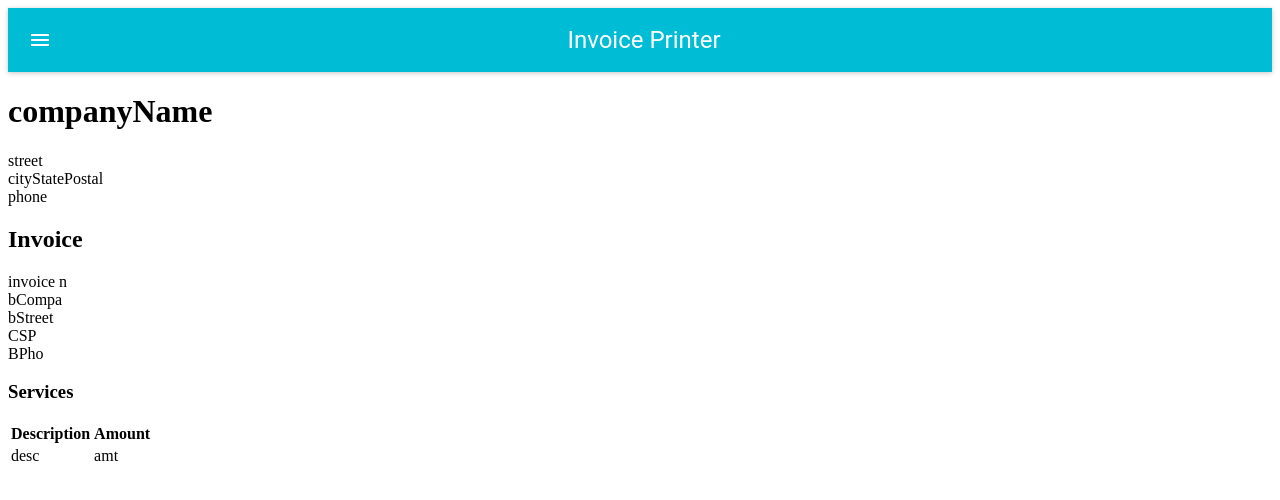
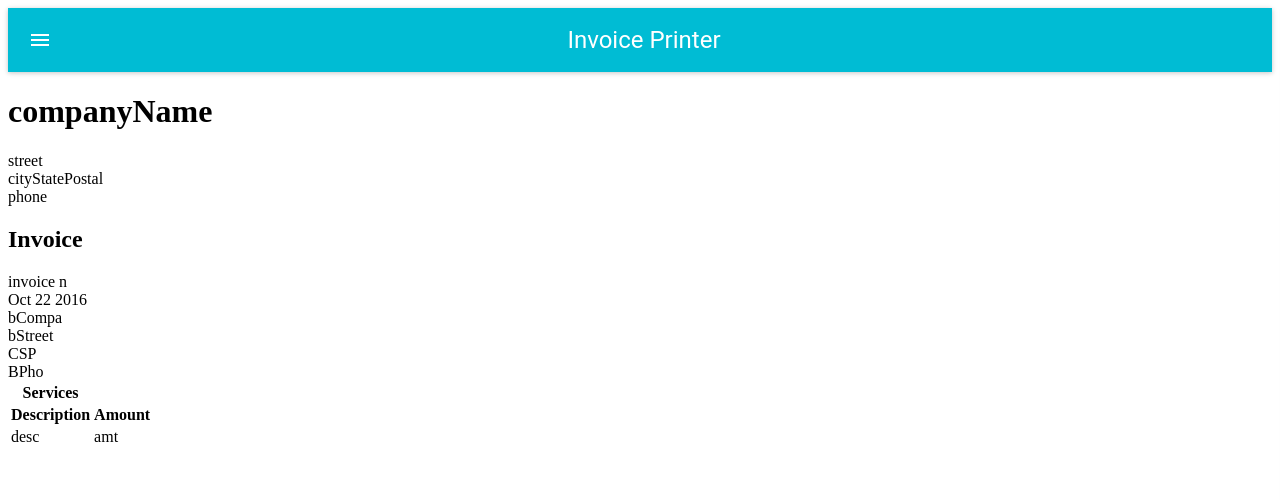
Before and after one commit to MachoBoy/invoice_creator, a React (Create React App) app: page / in a window 1280 px wide. Shown: the top 500 px of the page. Built offline with nearby package versions, Linux system fonts and the light colour scheme; what react-tap-event-plugin would draw is missing.

Commit message:
add date format, display date

```diff
--- a/src/components/Home.js
+++ b/src/components/Home.js
@@ -5,11 +5,12 @@ import OutputForm from './OutputForm'
 export default class Home extends React.Component {
     constructor(props){
         super(props);
+        const date = new Date();
         this.state = {
             selectedKey: -1,
             open: false,
             invoiceNumber: 'invoice n',
-            date: 'date',
+            date: date,
             companyName:'companyName',
             street: 'street',
             cityStatePostal:'cityStatePostal',
@@ -22,12 +23,19 @@ export default class Home extends React.Component {
             amount: 'amt',
         };
         this.handleChange = this.handleChange.bind(this);
+        this.handleDate = this.handleDate.bind(this);
     }
 
     handleChange(e){
         let nextState = {};
         nextState[e.target.name] = e.target.value;
         this.setState(nextState)
+    }
+
+    handleDate(event, setDate) {
+        this.setState({
+            date: setDate,
+        });
     }
 
     toggleDrawer(){
@@ -37,6 +45,7 @@ export default class Home extends React.Component {
     }
 
     render() {
+
         return(
             <div>
                 <AppBar
@@ -49,6 +58,7 @@ export default class Home extends React.Component {
                 <div>
                     <OutputForm
                         invoiceNumber={this.state.invoiceNumber}
+                        date={this.state.date.toString().substring(4, 15)}
                         companyName={this.state.companyName}
                         street={this.state.street}
                         cityStatePostal={this.state.cityStatePostal}
@@ -64,7 +74,7 @@ export default class Home extends React.Component {
 
                 <div>
                     <Drawer
-                        width={450}
+                        width={380}
                         open={this.state.open}
                         onRequestChange={(open) => this.setState({open})}
                         openSecondary={true}
@@ -75,9 +85,11 @@ export default class Home extends React.Component {
                                 name="invoiceNumber"
                                 style={styles.mediumWidth}
                                 underlineShow={false}
+
                                 value={this.state.invoiceNumber}
                                 onChange={this.handleChange}
                             /><Divider />
+
                             <DatePicker
                                 hintText="Date"
                                 name="date"
@@ -85,8 +97,10 @@ export default class Home extends React.Component {
                                 firstDayOfWeek={0}
                                 autoOk={true}
                                 textFieldStyle={{width:160, margin:10}}
-                                onChange={this.handleChange}
+                                defaultDate={this.state.date}
+                                onChange={this.handleDate}
                             /><Divider />
+
                             <TextField
                                 floatingLabelText="Company Name"
                                 name="companyName"
@@ -95,6 +109,7 @@ export default class Home extends React.Component {
                                 value={this.state.companyName}
                                 onChange={this.handleChange}
                             /><Divider />
+
                             <TextField
                                 floatingLabelText="Street Address"
                                 name="street"
@@ -103,6 +118,7 @@ export default class Home extends React.Component {
                                 value={this.state.street}
                                 onChange={this.handleChange}
                             /><Divider />
+
                             <TextField
                                 floatingLabelText="City, State, Postal Code"
                                 name="cityStatePostal"
@@ -111,6 +127,7 @@ export default class Home extends React.Component {
                                 value={this.state.cityStatePostal}
                                 onChange={this.handleChange}
                             /><Divider />
+
                             <TextField
                                 floatingLabelText="Phone"
                                 name="phone"
@@ -121,7 +138,7 @@ export default class Home extends React.Component {
                             /><br/>
 
 
-                        <Badge style={{fontSize: 30, texAlign: 'center'}}>Recipient</Badge><br/>
+                        <Badge style={{fontSize: 30, texAlign: 'center'}} badgeContent="">Recipient</Badge><br/>
                             <TextField
                                 floatingLabelText="Comapny Name"
                                 name="billCompanyName"
@@ -130,6 +147,7 @@ export default class Home extends React.Component {
                                 value={this.state.billCompanyName}
                                 onChange={this.handleChange}
                             /><Divider />
+
                             <TextField
                                 floatingLabelText="Stree Address"
                                 name="billStreet"
@@ -138,6 +156,7 @@ export default class Home extends React.Component {
                                 value={this.state.billStreet}
                                 onChange={this.handleChange}
                             /><Divider />
+
                             <TextField
                                 floatingLabelText="City, State, Zip"
                                 name="billCityStatePostal"
@@ -146,6 +165,7 @@ export default class Home extends React.Component {
                                 value={this.state.billCityStatePostal}
                                 onChange={this.handleChange}
                             /><Divider />
+
                             <TextField
                                 floatingLabelText="Phone"
                                 name="billPhone"
@@ -155,7 +175,7 @@ export default class Home extends React.Component {
                                 onChange={this.handleChange}
                             /><br/>
 
-                        <Badge style={{fontSize: 30, align: 'center'}}>Services</Badge><br/>
+                        <Badge style={{fontSize: 30, align: 'center'}} badgeContent="">Services</Badge><br/>
                             <TextField
                                 floatingLabelText="Description"
                                 name="description"
@@ -164,6 +184,7 @@ export default class Home extends React.Component {
                                 value={this.state.description}
                                 onChange={this.handleChange}
                             /><Divider />
+
                             <TextField
                                 floatingLabelText="Amount"
                                 name="amount"
--- a/src/components/OutputForm.js
+++ b/src/components/OutputForm.js
@@ -3,9 +3,9 @@ import styles from '../styles/style.css'
 
 export default class OutputForm extends React.Component {
     render() {
+        let date = this.props.date;
         return(
             <div className={styles.form}>
-
                     <div className={styles.formHeader}>
                         <div><h1>{this.props.companyName}</h1></div>
                         <div>{this.props.street}</div>
@@ -16,6 +16,7 @@ export default class OutputForm extends React.Component {
                     <div className={styles.formNumber}>
                         <div><h2>Invoice</h2></div>
                         <div>{this.props.invoiceNumber}</div>
+                        <div>{this.props.date}</div>
                     </div>
 
                     <div className={styles.formRecipient}>
@@ -29,8 +30,13 @@ export default class OutputForm extends React.Component {
                     </div>
 
                     <div className={styles.formServices}>
-                        <div><h3>Services</h3></div>
                         <table className={styles.services}>
+                            <tbody>
+                                <tr>
+                                    <th>Services</th>
+                                    <th></th>
+                                </tr>
+                            </tbody>
                             <tbody>
                                 <tr>
                                     <th>Description</th>
@@ -45,11 +51,7 @@ export default class OutputForm extends React.Component {
                             </tbody>
                         </table>
                     </div>
-
-
             </div>
-
-
         );
     }
 }
--- a/src/styles/style.css
+++ b/src/styles/style.css
@@ -7,14 +7,15 @@
     border: 1px solid blue;
     width: 30%;
     margin-left:  100px;
-    margin-top: 100px;
+    margin-top: 30px;
+    position: relative;
 }
 
 .formNumber {
     border: 1px solid red;
     width: 10%;
     float: right;
-    margin-bottom: 500px;
+    position: relative;
 }
 
 .formRecipient {
@@ -31,7 +32,7 @@
 }
 
 .services {
-    width: 89%;
+    width: 95%;
 }
 
 .services th, .services td {
```
